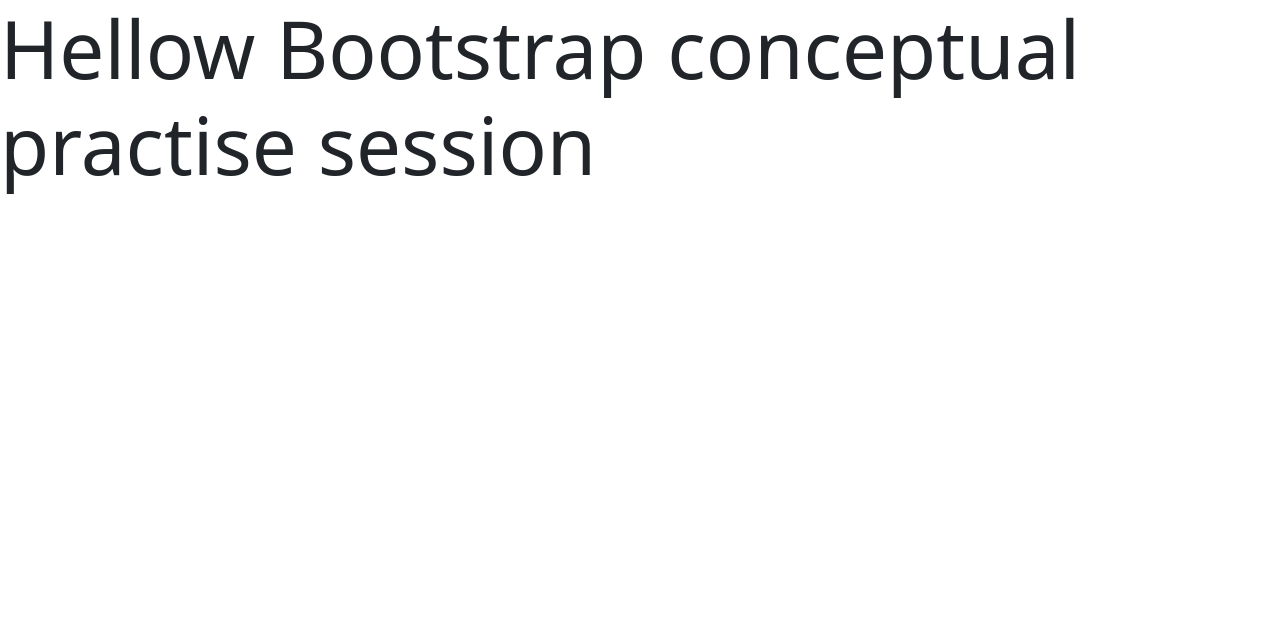
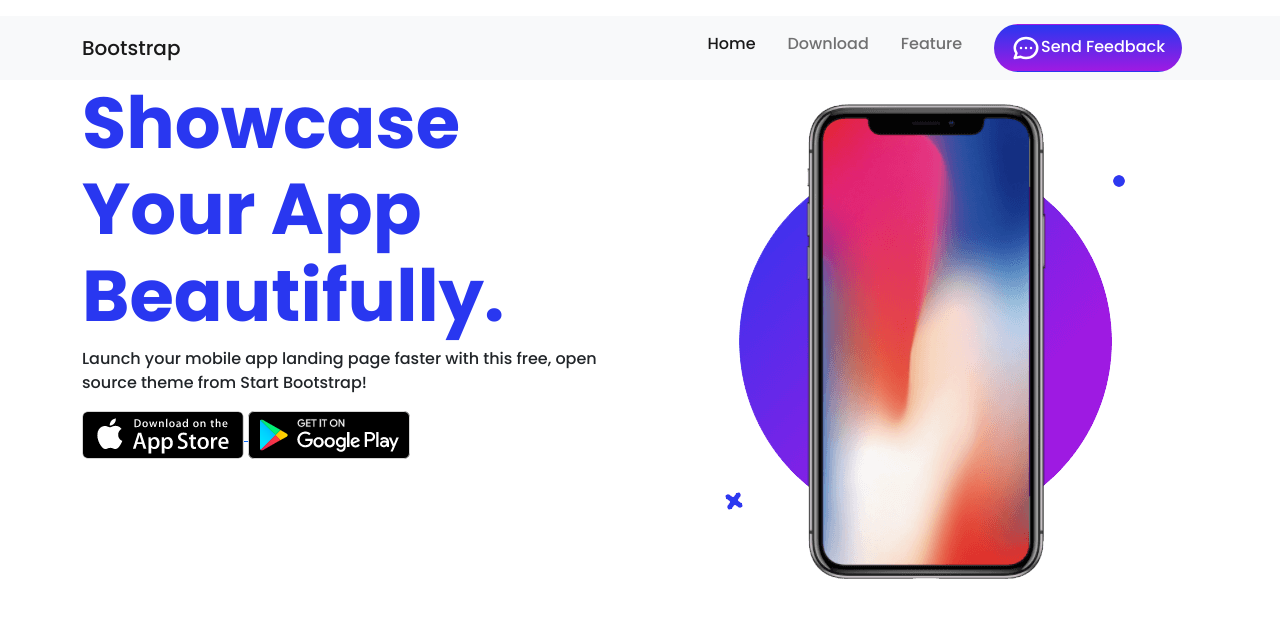
Before and after one commit to gsaqlaien/bootstrap, a plain HTML site: page index.html in a window 1280 px wide. Drawn offline with nearby package versions, Linux system fonts and the light colour scheme.

Commit message:
header added

```diff
--- a/index.html
+++ b/index.html
@@ -12,14 +12,85 @@
 </head>
 
 <body>
-    <header>
+    <header class="navigation py-3">
         <nav>
+            <nav class="navbar navbar-expand-lg navbar-light bg-light">
+                <div class="container">
+                    <a class="navbar-brand" href="#">Bootstrap</a>
+                    <button class="navbar-toggler" type="button" data-bs-toggle="collapse"
+                        data-bs-target="#navbarSupportedContent" aria-controls="navbarSupportedContent"
+                        aria-expanded="false" aria-label="Toggle navigation">
+                        <span class="navbar-toggler-icon"></span>
+                    </button>
+                    <div class="collapse navbar-collapse" id="navbarSupportedContent">
+                        <ul class="navbar-nav ms-auto mb-2 mb-lg-0">
+                            <li class="nav-item mx-2">
+                                <a class="nav-link active" aria-current="page" href="#">Home</a>
+                            </li>
 
+                            <li class="nav-item">
+                                <a class="nav-link mx-2" href="#">Download</a>
+                            </li>
+
+                            <li class="nav-item">
+                                <a class="nav-link mx-2" href="#">Feature</a>
+                            </li>
+
+                            <!--============
+                                 practise-to make buttons
+                            =============== -->
+                            <li class="nav-item mx-3">
+                                <a class="nav-link btn rounded-pill background-gradient text-white px-3" href="#"> <svg
+                                        xmlns="http://www.w3.org/2000/svg" width="30" class="h-6 w-6" fill="none"
+                                        viewBox="0 0 24 24" stroke="currentColor">
+                                        <path stroke-linecap="round" stroke-linejoin="round" stroke-width="2"
+                                            d="M8 12h.01M12 12h.01M16 12h.01M21 12c0 4.418-4.03 8-9 8a9.863 9.863 0 01-4.255-.949L3 20l1.395-3.72C3.512 15.042 3 13.574 3 12c0-4.418 4.03-8 9-8s9 3.582 9 8z" />
+                                    </svg>Send Feedback</a>
+                            </li>
+                            <!--==========
+                                 practise-to make buttons
+                                ======= -->
+
+
+
+
+
+                        </ul>
+
+                    </div>
+                </div>
+            </nav>
         </nav>
+
     </header>
     <main>
         <section>
-            <h1 class="display-1">Hellow Bootstrap conceptual practise session</h1>
+            <div class="container">
+                <div class="row h-100">
+                    <div class="col-md-6">
+                        <div>
+                            <h1 class="display-2 fw-bold text-color">Showcase Your App Beautifully.</h1>
+                            <p>Launch your mobile app landing page faster with this free, open source theme from Start
+                                Bootstrap!</p>
+                            <a href="">
+                                <img src="images/app-store.png" alt="">
+                            </a>
+                            <a href="">
+                                <img src="images/google-play.png" alt="">
+                            </a>
+                        </div>
+
+                    </div>
+                    <div class="col-md-6">
+                        <a href="">
+                            <div class="d-flex align-items-center justify-content-center py-4"> <img
+                                    src="images/banner.png" alt=""></div>
+                        </a>
+
+                    </div>
+                </div>
+            </div>
+
         </section>
     </main>
     <footer>
--- a/style.css
+++ b/style.css
@@ -0,0 +1,21 @@
+/*===========
+ google-fonts
+========= */
+
+@import url('https://fonts.googleapis.com/css2?family=Poppins:wght@300;500;700&display=swap');
+
+body {
+    font-family: 'Poppins', sans-serif;
+}
+
+.text-color{
+   color: #2937f0;
+}
+
+.background-gradient {
+    background-image: linear-gradient(#2937f0,#9f1ae2);
+}
+
+.navigation {
+    height: 80px;
+}
```
